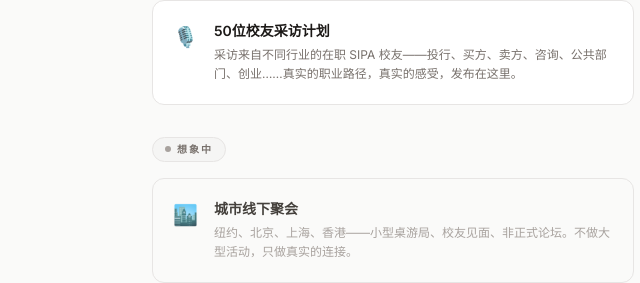
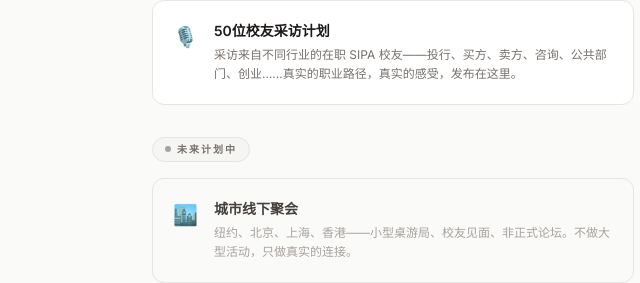
Before and after one commit to yifeng666667/happy-columbia, an Astro site: page /join in a window 1280 px wide. Shown: the part 1468-1751 px from the top of the page, 0-640 px from the left. Built offline with nearby package versions, Linux system fonts and the light colour scheme; Astro itself is replaced by a stand-in of ours; a web font is replaced by a local one.

Commit message:
Roadmap：想象中→未来计划中

```diff
--- a/src/pages/join/index.astro
+++ b/src/pages/join/index.astro
@@ -149,7 +149,7 @@ import Base from '../../layouts/Base.astro';
       <div class="flex items-center gap-3 mb-4">
         <span class="inline-flex items-center gap-1.5 text-[10px] font-semibold uppercase tracking-[0.2em] bg-stone-100 text-stone-500 border border-stone-200 px-3 py-1 rounded-full">
           <span class="w-1.5 h-1.5 rounded-full bg-stone-400"></span>
-          想象中
+          未来计划中
         </span>
       </div>
       <div class="grid grid-cols-1 sm:grid-cols-2 gap-3">
```
